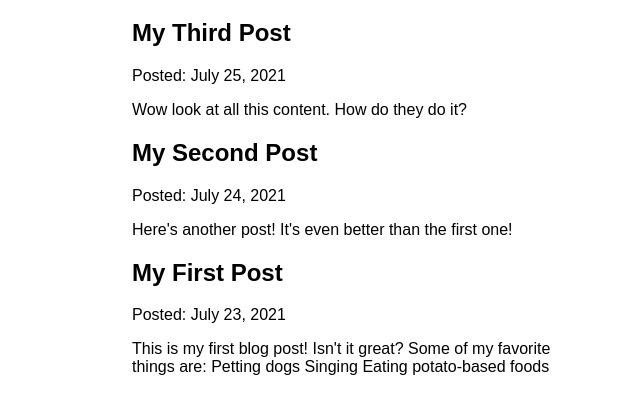
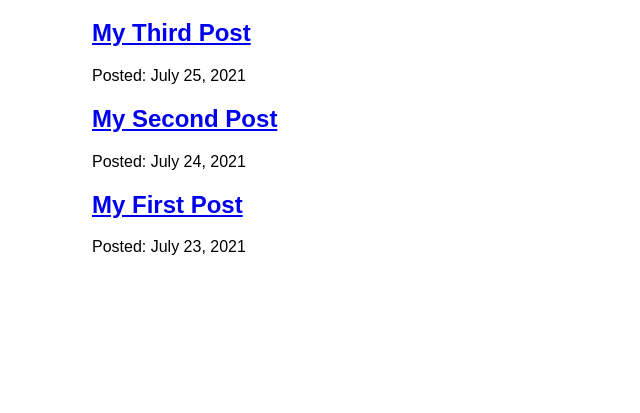
Before and after one commit to thRodrigues7/gatsby-example, a Gatsby site: page /blog in a window 1280 px wide. Shown: the part 157-570 px from the top of the page, without its empty margins (298-938 px from the left). Built offline with nearby package versions, Linux system fonts and the light colour scheme; Gatsby itself is replaced by a stand-in of ours.

Commit message:
Finished Gatsby Tutorial Part 6

```diff
--- a/src/pages/blog.js
+++ /dev/null
@@ -1,41 +0,0 @@
-import * as React from 'react'
-import Layout from '../components/layout'
-import Seo from '../components/seo'
-import { graphql } from 'gatsby'
-
-const BlogPage = ({ data }) => {
-  return (
-    <Layout pageTitle="My Blog Posts">
-      <ul>
-        {
-          data.allMdx.nodes.map((node) => (
-            <article key={node.id}>
-              <h2>{node.frontmatter.title}</h2>
-              <p>Posted: {node.frontmatter.date}</p>
-              <p>{node.excerpt}</p>
-            </article>
-          ))
-        }
-      </ul>
-    </Layout>
-  )
-}
-
-export const query = graphql`
-  query {
-    allMdx(sort: {fields: frontmatter___date, order: DESC}) {
-      nodes {
-        frontmatter {
-          date(formatString: "MMMM D, YYYY")
-          title
-        }
-        id
-        excerpt
-      }
-    }
-  }
-`
-
-export const Head = () => <Seo title="My Blog Posts" />
-
-export default BlogPage
--- /dev/null
+++ b/src/pages/blog/index.js
@@ -0,0 +1,40 @@
+import * as React from 'react'
+import { Link, graphql } from 'gatsby'
+import Layout from '../../components/layout'
+import Seo from '../../components/seo'
+
+const BlogPage = ({ data }) => {
+  return (
+    <Layout pageTitle="My Blog Posts">
+      {
+        data.allMdx.nodes.map(node => (
+          <article key={node.id}>
+            <h2>
+              <Link to={`/blog/${node.frontmatter.slug}`}>
+                {node.frontmatter.title}
+              </Link>
+            </h2>
+            <p>Posted: {node.frontmatter.date}</p>
+          </article>
+        ))
+      }
+    </Layout>
+  )
+}
+
+export const query = graphql`
+  query {
+    allMdx(sort: {fields: frontmatter___date, order: DESC}) {
+      nodes {
+        frontmatter {
+          date(formatString: "MMMM D, YYYY")
+          title
+          slug
+        }
+        id
+      }
+    }
+  }
+`
+export const Head = () => <Seo title="My Blog Posts" />
+export default BlogPage
```
Also changed, not shown: src/components/seo.js (+4 -4 lines), src/pages/blog/{mdx.frontmatter__slug}.js (added, +27 -0 lines).
